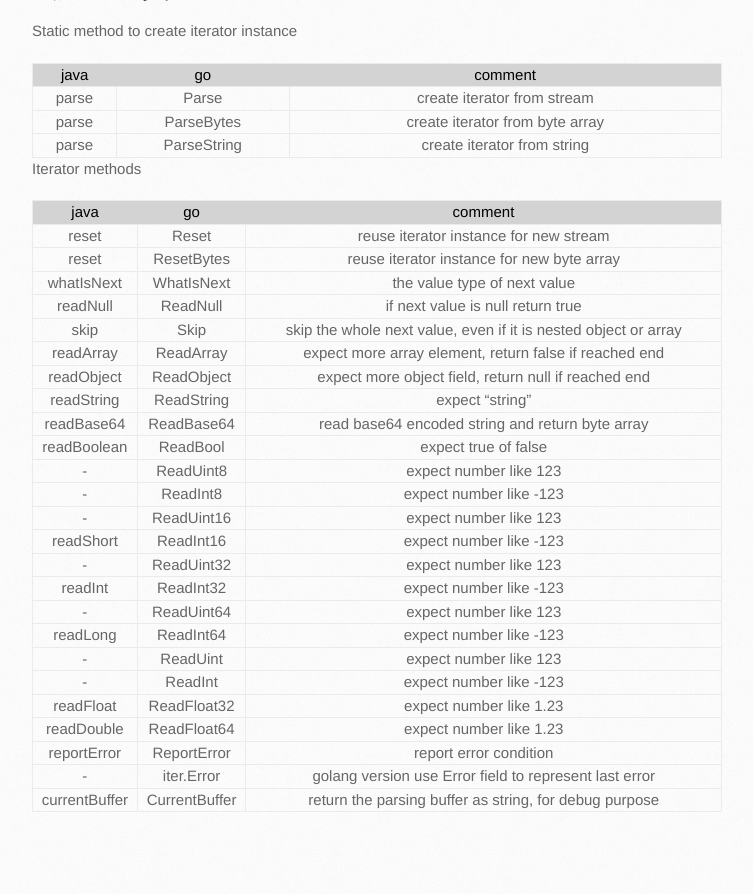
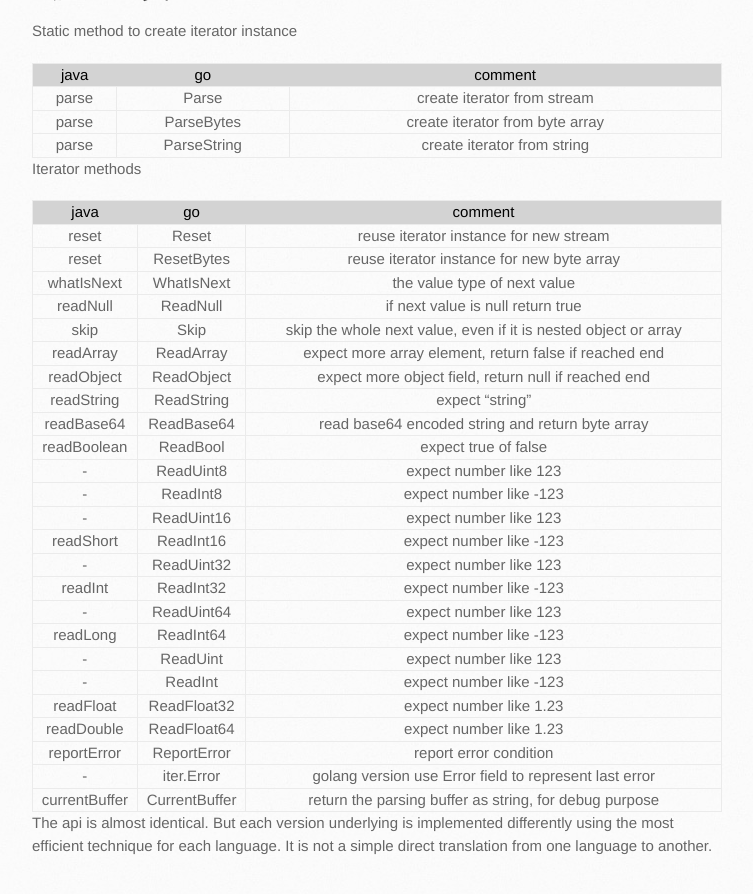
Before and after one commit to json-iterator/json-iterator.github.io, a Jekyll site: the page built from api.md, in a window 1280 px wide and 900 px high, scrolled down 4768 px. Shown: the top 894 px of the window, without its empty margins (138-891 px from the left). Built offline with Jekyll 4.4.1, drawn with Linux system fonts in a browser that asks for light colours; before the commit the page ends 5603 px from its top, so only the background shows below that.

Commit message:
Update api.md

```diff
--- a/api.md
+++ b/api.md
@@ -222,3 +222,5 @@ Iterator methods
 | reportError | ReportError | report error condition |
 | -   | iter.Error | golang version use Error field to represent last error |
 | currentBuffer | CurrentBuffer | return the parsing buffer as string, for debug purpose |
+
+The api is almost identical. But each version underlying is implemented differently using the most efficient technique for each language. It is not a simple direct translation from one language to another.
```
